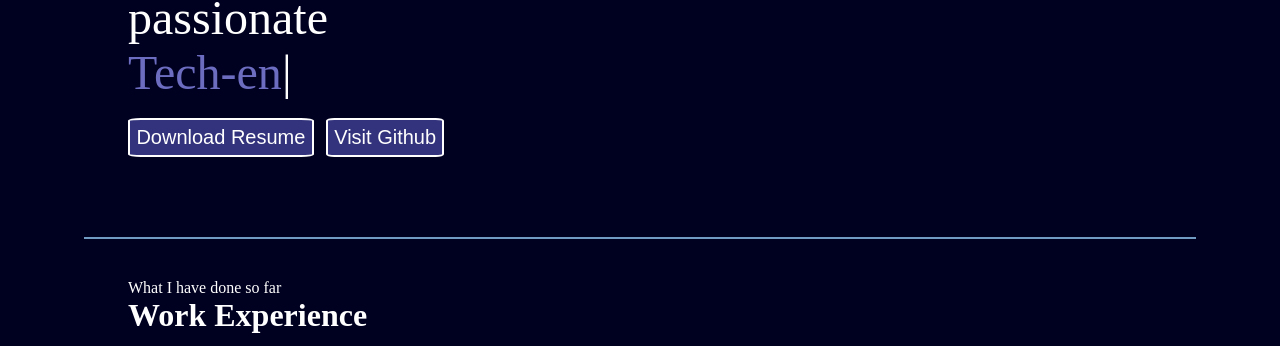
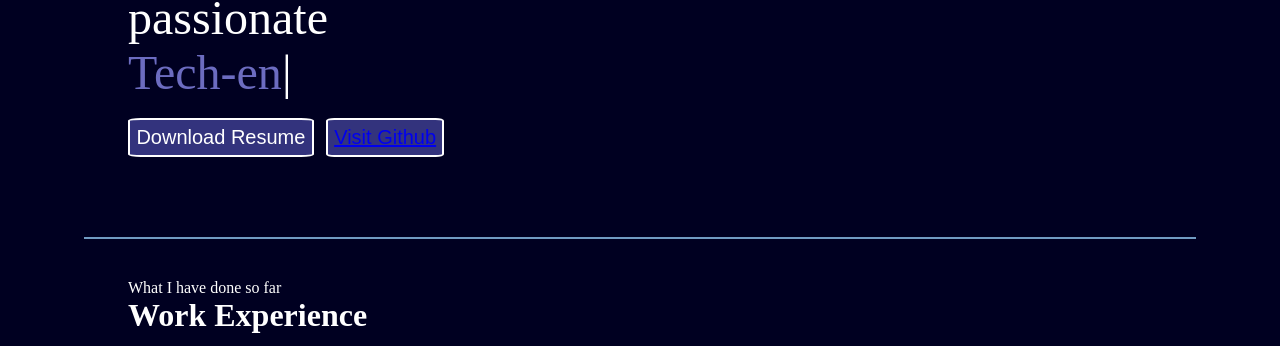
Before and after one commit to AnamikaBharti/personal-portfolio, a plain HTML site: page index.html in a window 1280 px wide. Shown: the part 335-681 px from the top of the page. Drawn offline with nearby package versions, Linux system fonts and the light colour scheme.

Commit message:
Update index.html

```diff
--- a/index.html
+++ b/index.html
@@ -190,7 +190,7 @@
             <span id="element"></span>
 <div class="buttons">
    <button class="btn">Download Resume</button>
-   <button class="btn">Visit Github</button>
+   <button class="btn"><a href="https://github.com/AnamikaBharti">Visit Github</a></button>
 </div>
          </div>
          <div class="rightsection">
```
